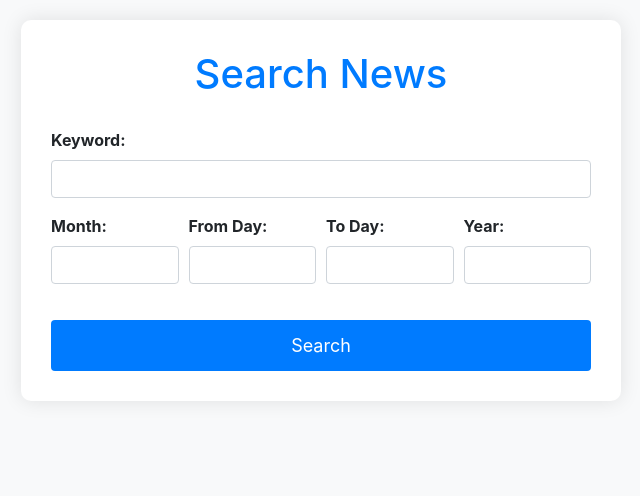
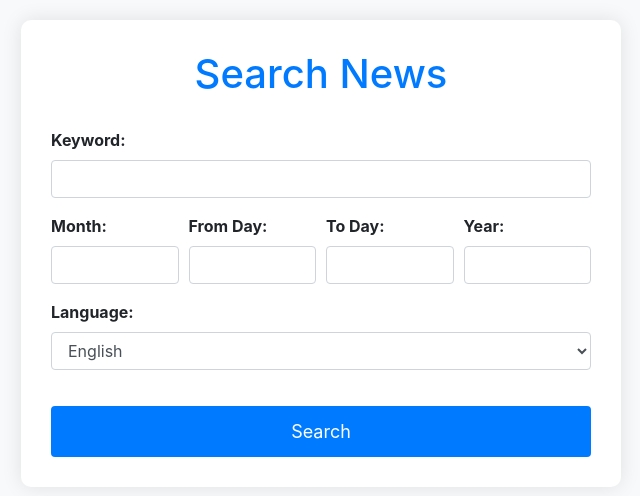
Before and after one commit to maxcode7055/News_Platfrom_AI, a Flask app: page / in a window 1280 px wide. Shown: the top 496 px of the page, without its empty margins (319-959 px from the left). Run offline with Flask 3, Linux system fonts and the light colour scheme; some libraries are stand-ins or nearby versions.

Commit message:
Update index.html

```diff
--- a/templates/index.html
+++ b/templates/index.html
@@ -70,6 +70,19 @@
                     </div>
                 </div>
 
+                <div class="form-group">
+                    <label for="language">Language:</label>
+                    <select class="form-control" id="language" name="language">
+                        <option value="en">English</option>
+                        <option value="fa">Farsi</option>
+                        <option value="es">Spanish</option>
+                        <option value="fr">French</option>
+                        <option value="so">Somali</option>
+                        <option value="pl">Polish</option>
+                        <option value="tr">Turkish</option>
+                    </select>
+                </div>
+
                 <button type="submit" class="btn btn-primary">Search</button>
             </form>
         </div>
```
